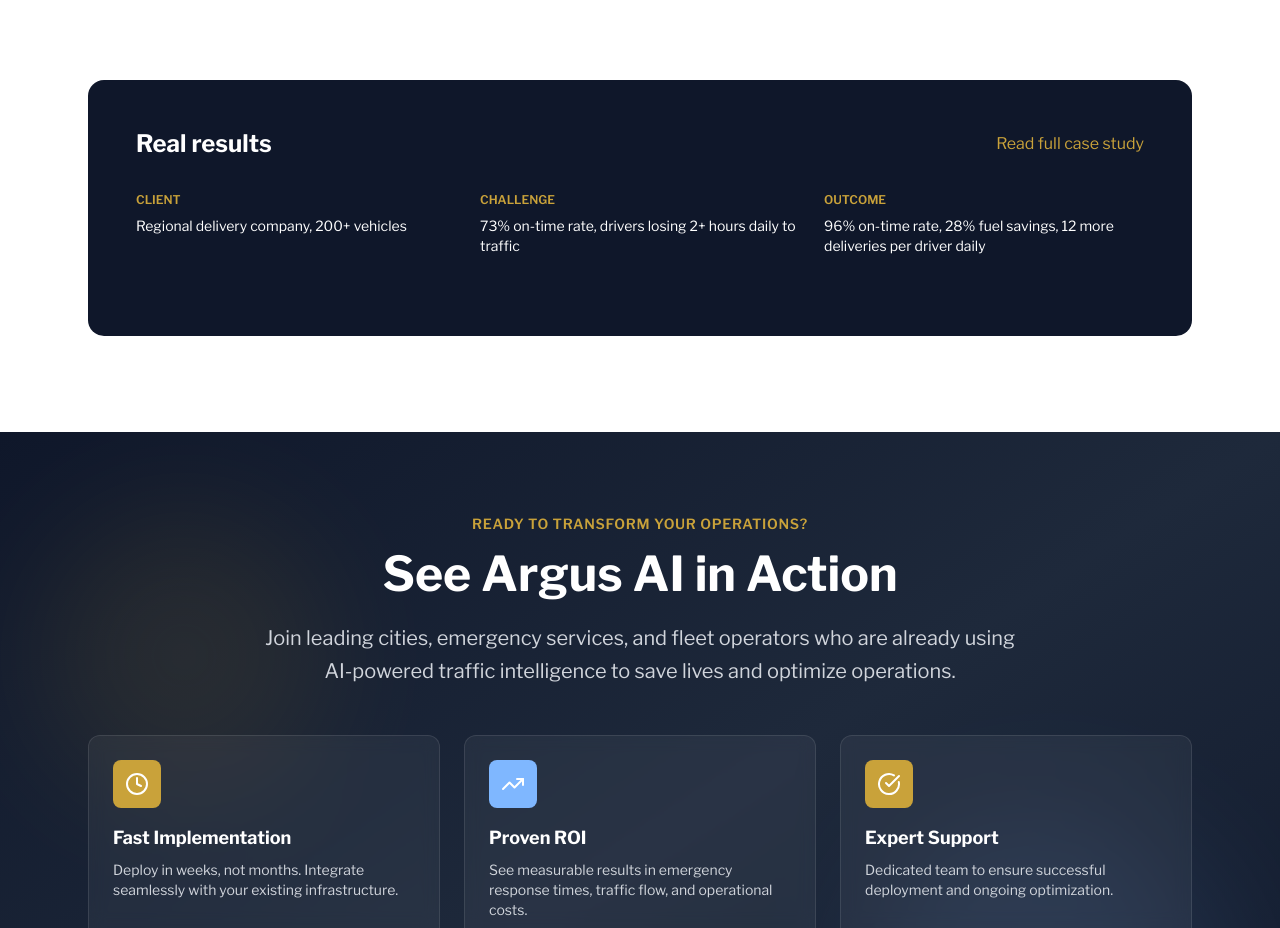
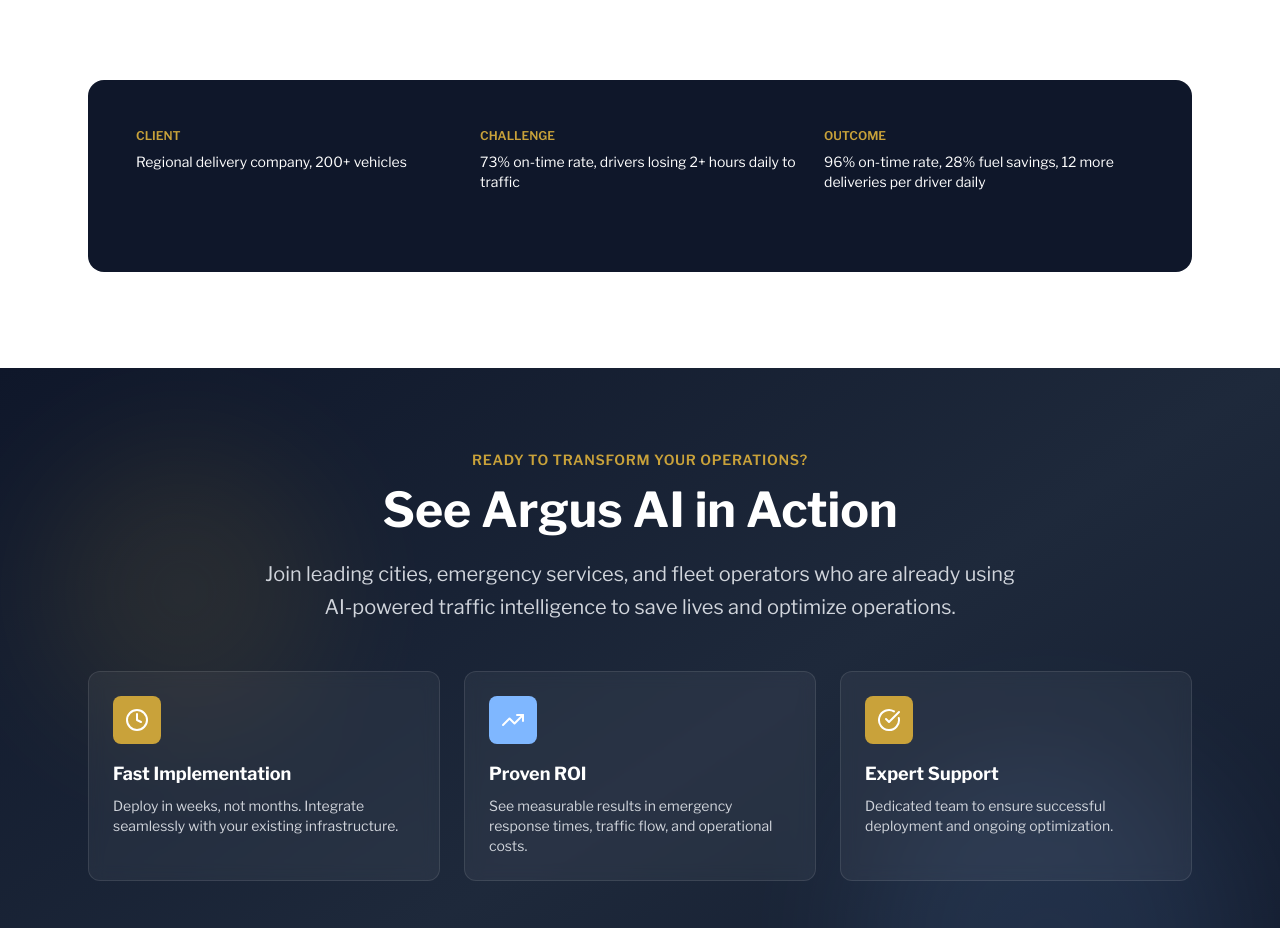
Before and after one commit to SRidez-app/getargusv3, a Next.js app: page /solutions in a window 1280 px wide. Shown: the part 1445-2373 px from the top of the page. Built offline with nearby package versions, Linux system fonts and the light colour scheme.

Commit message:
Removed button

```diff
--- a/src/main/routes/solutions.tsx
+++ b/src/main/routes/solutions.tsx
@@ -256,7 +256,7 @@
 
           {/* Case Study */}
           <div className="bg-[#0F172A] rounded-2xl p-8 md:p-12 text-white">
-            <div className="flex items-center justify-between mb-8">
+            {/* <div className="flex items-center justify-between mb-8">
               <h3 className="text-2xl font-bold">Real results</h3>
               <button
                 onClick={() => setExpandedCase(expandedCase === activeTab ? null : activeTab)}
@@ -264,7 +264,7 @@
               >
                 {expandedCase === activeTab ? 'Show less' : 'Read full case study'}
               </button>
-            </div>
+            </div> */}
 
             <div className="grid md:grid-cols-3 gap-6 mb-8">
               <div>
```
